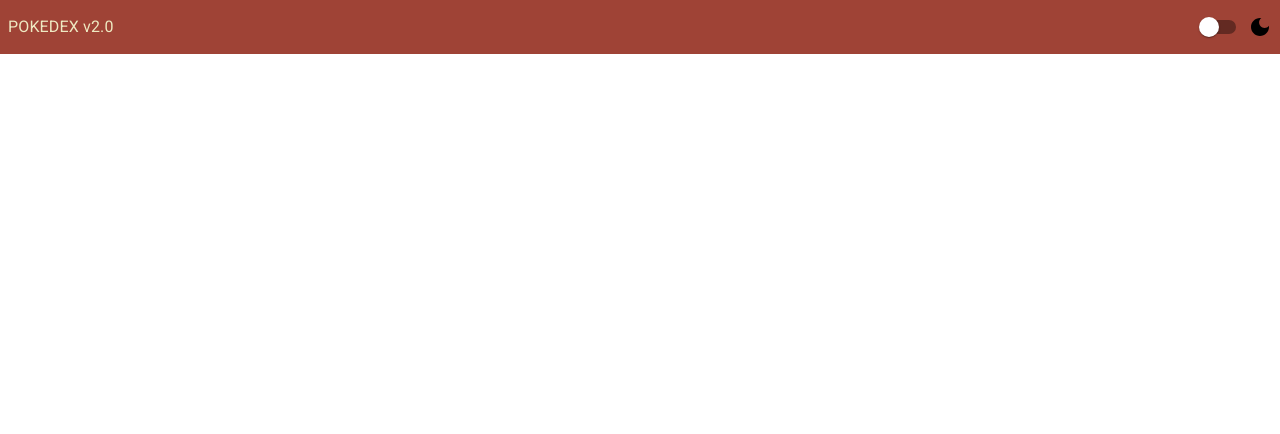
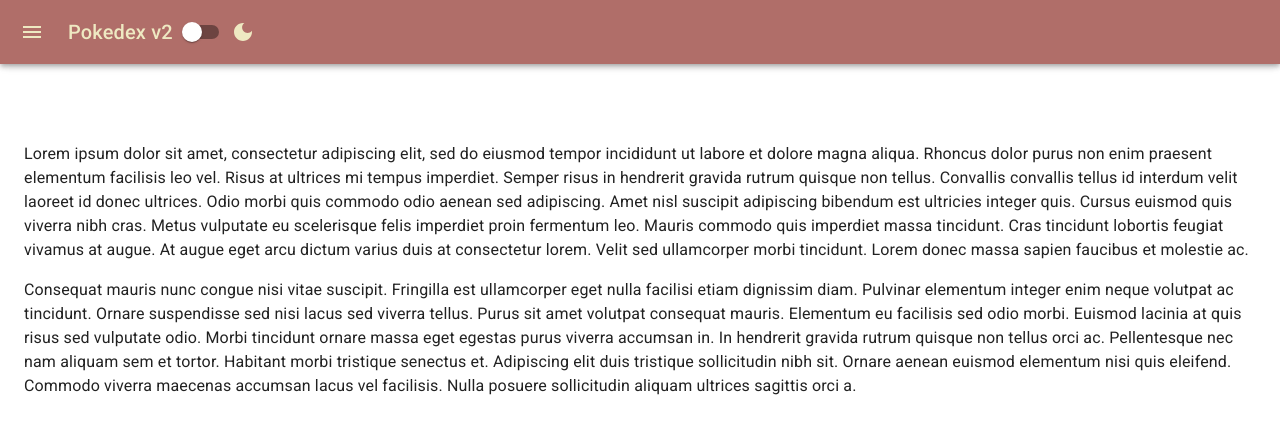
Before and after one commit to daniel-avzaradel/pokedex-v2, a React (Create React App) app: page / in a window 1280 px wide. Shown: the top 434 px of the page. Built offline with nearby package versions, Linux system fonts and the light colour scheme.

Commit message:
added persistent drawer and implemented dark mode switch on topbar

```diff
--- a/src/App.js
+++ b/src/App.js
@@ -1,6 +1,7 @@
 import { useState } from 'react';
 import { createTheme, ThemeProvider } from '@mui/material/styles';
 import Topbar from './components/Topbar';
+import Sidebar from './components/Sidebar/Sidebar';
 
 import { Box } from '@mui/material';
 
@@ -24,8 +25,9 @@
 
   return (
     <ThemeProvider theme={theme}>
-      <Box bgcolor='background.default' sx={{ height: '100vh' }}>
+      <Box bgcolor="background.default" sx={{ height: '100vh' }}>
         <Topbar {...{ mode, toggleTheme }} />
+        <Sidebar {...{ mode, toggleTheme }} />
       </Box>
     </ThemeProvider>
   );
--- /dev/null
+++ b/src/components/Sidebar/Sidebar.jsx
@@ -0,0 +1,200 @@
+import * as React from 'react';
+import { styled, useTheme } from '@mui/material/styles';
+import Box from '@mui/material/Box';
+import Switch from '@mui/material/Switch';
+import Drawer from '@mui/material/Drawer';
+import CssBaseline from '@mui/material/CssBaseline';
+import MuiAppBar from '@mui/material/AppBar';
+import Toolbar from '@mui/material/Toolbar';
+import List from '@mui/material/List';
+import Typography from '@mui/material/Typography';
+import Divider from '@mui/material/Divider';
+import IconButton from '@mui/material/IconButton';
+import MenuIcon from '@mui/icons-material/Menu';
+import ChevronLeftIcon from '@mui/icons-material/ChevronLeft';
+import ChevronRightIcon from '@mui/icons-material/ChevronRight';
+import ListItem from '@mui/material/ListItem';
+import ListItemButton from '@mui/material/ListItemButton';
+import ListItemIcon from '@mui/material/ListItemIcon';
+import ListItemText from '@mui/material/ListItemText';
+import InboxIcon from '@mui/icons-material/MoveToInbox';
+import MailIcon from '@mui/icons-material/Mail';
+import DarkModeIcon from '@mui/icons-material/DarkMode';
+
+const drawerWidth = 240;
+
+const Main = styled('main', { shouldForwardProp: (prop) => prop !== 'open' })(
+  ({ theme, open }) => ({
+    flexGrow: 1,
+    padding: theme.spacing(3),
+    transition: theme.transitions.create('margin', {
+      easing: theme.transitions.easing.sharp,
+      duration: theme.transitions.duration.leavingScreen,
+    }),
+    marginLeft: `-${drawerWidth}px`,
+    ...(open && {
+      transition: theme.transitions.create('margin', {
+        easing: theme.transitions.easing.easeOut,
+        duration: theme.transitions.duration.enteringScreen,
+      }),
+      marginLeft: 0,
+    }),
+  })
+);
+
+const AppBar = styled(MuiAppBar, {
+  shouldForwardProp: (prop) => prop !== 'open',
+})(({ theme, open }) => ({
+  transition: theme.transitions.create(['margin', 'width'], {
+    easing: theme.transitions.easing.sharp,
+    duration: theme.transitions.duration.leavingScreen,
+  }),
+  ...(open && {
+    width: `calc(100% - ${drawerWidth}px)`,
+    marginLeft: `${drawerWidth}px`,
+    transition: theme.transitions.create(['margin', 'width'], {
+      easing: theme.transitions.easing.easeOut,
+      duration: theme.transitions.duration.enteringScreen,
+    }),
+  }),
+}));
+
+const DrawerHeader = styled('div')(({ theme }) => ({
+  display: 'flex',
+  alignItems: 'center',
+  padding: theme.spacing(0, 1),
+  // necessary for content to be below app bar
+  ...theme.mixins.toolbar,
+  justifyContent: 'flex-end',
+}));
+
+export default function Sidebar({ mode, toggleTheme }) {
+  const theme = useTheme();
+  const [open, setOpen] = React.useState(false);
+
+  const handleDrawerOpen = () => {
+    setOpen(true);
+  };
+
+  const handleDrawerClose = () => {
+    setOpen(false);
+  };
+
+  return (
+    <Box sx={{ display: 'flex' }}>
+      <CssBaseline />
+      <AppBar position="fixed" open={open}>
+        <Toolbar>
+          <IconButton
+            color="inherit"
+            aria-label="open drawer"
+            onClick={handleDrawerOpen}
+            edge="start"
+            sx={{ mr: 2, ...(open && { display: 'none' }) }}
+          >
+            <MenuIcon />
+          </IconButton>
+          <Typography
+            variant="h6"
+            color="primary.contrastText"
+            noWrap
+            component="div"
+          >
+            Pokedex v2
+          </Typography>
+          <Box sx={{ display: 'flex', alignItems: 'center' }}>
+            <Switch
+              defaultChecked={false}
+              onChange={toggleTheme}
+              color={'default'}
+            />
+            <DarkModeIcon
+              color={mode === 'dark' ? 'primary' : 'primary.contrastText'}
+            />
+          </Box>
+        </Toolbar>
+      </AppBar>
+      <Drawer
+        sx={{
+          width: drawerWidth,
+          flexShrink: 0,
+          '& .MuiDrawer-paper': {
+            width: drawerWidth,
+            boxSizing: 'border-box',
+          },
+        }}
+        variant="persistent"
+        anchor="left"
+        open={open}
+      >
+        <DrawerHeader>
+          <IconButton onClick={handleDrawerClose}>
+            {theme.direction === 'ltr' ? (
+              <ChevronLeftIcon />
+            ) : (
+              <ChevronRightIcon />
+            )}
+          </IconButton>
+        </DrawerHeader>
+        <Divider />
+        <List>
+          {['Inbox', 'Starred', 'Send email', 'Drafts'].map((text, index) => (
+            <ListItem key={text} disablePadding>
+              <ListItemButton>
+                <ListItemIcon>
+                  {index % 2 === 0 ? <InboxIcon /> : <MailIcon />}
+                </ListItemIcon>
+                <ListItemText primary={text} />
+              </ListItemButton>
+            </ListItem>
+          ))}
+        </List>
+        <Divider />
+        <List>
+          {['All mail', 'Trash', 'Spam'].map((text, index) => (
+            <ListItem key={text} disablePadding>
+              <ListItemButton>
+                <ListItemIcon>
+                  {index % 2 === 0 ? <InboxIcon /> : <MailIcon />}
+                </ListItemIcon>
+                <ListItemText primary={text} />
+              </ListItemButton>
+            </ListItem>
+          ))}
+        </List>
+      </Drawer>
+      <Main open={open}>
+        <DrawerHeader />
+        <Typography paragraph>
+          Lorem ipsum dolor sit amet, consectetur adipiscing elit, sed do
+          eiusmod tempor incididunt ut labore et dolore magna aliqua. Rhoncus
+          dolor purus non enim praesent elementum facilisis leo vel. Risus at
+          ultrices mi tempus imperdiet. Semper risus in hendrerit gravida rutrum
+          quisque non tellus. Convallis convallis tellus id interdum velit
+          laoreet id donec ultrices. Odio morbi quis commodo odio aenean sed
+          adipiscing. Amet nisl suscipit adipiscing bibendum est ultricies
+          integer quis. Cursus euismod quis viverra nibh cras. Metus vulputate
+          eu scelerisque felis imperdiet proin fermentum leo. Mauris commodo
+          quis imperdiet massa tincidunt. Cras tincidunt lobortis feugiat
+          vivamus at augue. At augue eget arcu dictum varius duis at consectetur
+          lorem. Velit sed ullamcorper morbi tincidunt. Lorem donec massa sapien
+          faucibus et molestie ac.
+        </Typography>
+        <Typography paragraph>
+          Consequat mauris nunc congue nisi vitae suscipit. Fringilla est
+          ullamcorper eget nulla facilisi etiam dignissim diam. Pulvinar
+          elementum integer enim neque volutpat ac tincidunt. Ornare suspendisse
+          sed nisi lacus sed viverra tellus. Purus sit amet volutpat consequat
+          mauris. Elementum eu facilisis sed odio morbi. Euismod lacinia at quis
+          risus sed vulputate odio. Morbi tincidunt ornare massa eget egestas
+          purus viverra accumsan in. In hendrerit gravida rutrum quisque non
+          tellus orci ac. Pellentesque nec nam aliquam sem et tortor. Habitant
+          morbi tristique senectus et. Adipiscing elit duis tristique
+          sollicitudin nibh sit. Ornare aenean euismod elementum nisi quis
+          eleifend. Commodo viverra maecenas accumsan lacus vel facilisis. Nulla
+          posuere sollicitudin aliquam ultrices sagittis orci a.
+        </Typography>
+      </Main>
+    </Box>
+  );
+}
```
Also changed, not shown: 1 other file (tests, documents, lock files or other folders).
